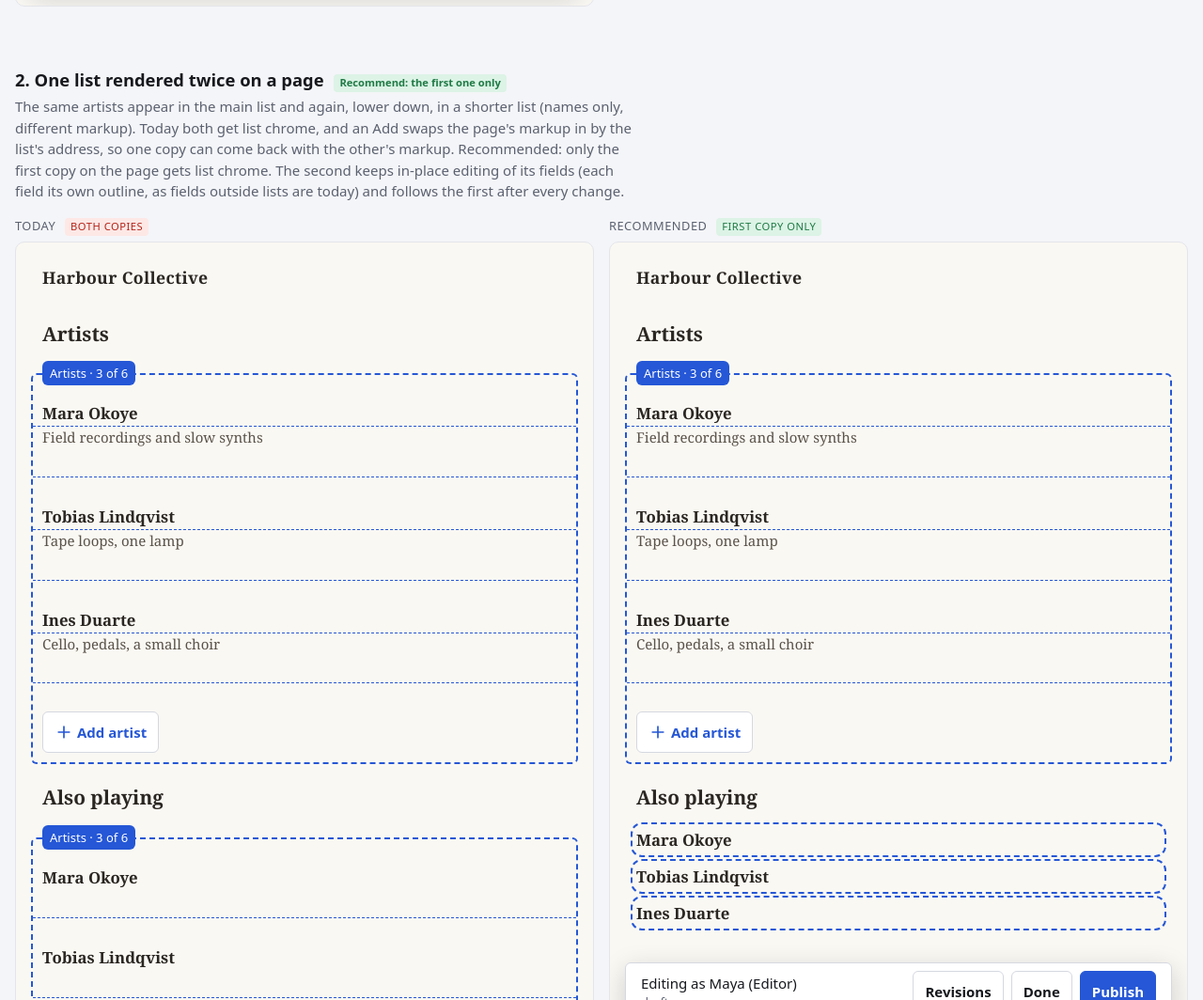
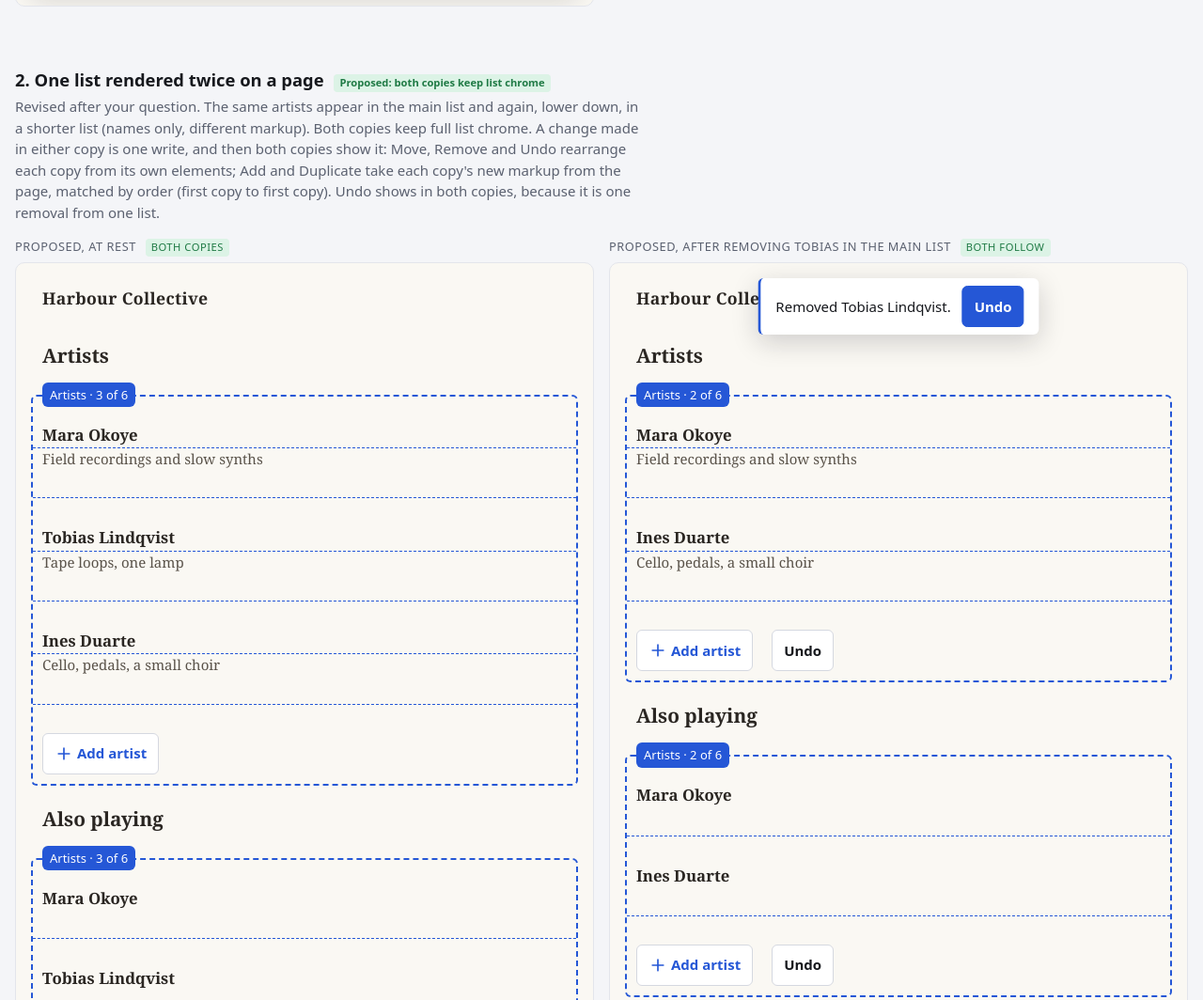
Before and after one commit to Forne14/yl-editor, a website: page docs/specs/artefacts/2026-11-list-decisions.html in a window 1280 px wide. Shown: the part 1424-2488 px from the top of the page at 94% size. Drawn offline with Linux system fonts and the light colour scheme.

Commit message:
docs(specs): revise list decisions 2 and 3 after Yassine's review (#28)
Both copies of a list keep list chrome; lists are made safe by working by
key, with two options for items that have no _key. 1, 4 and 5 marked ruled.

Co-Authored-By: Claude Opus 5.5 <noreply@anthropic.com>

```diff
--- a/docs/specs/artefacts/2026-11-list-decisions.html
+++ b/docs/specs/artefacts/2026-11-list-decisions.html
@@ -661,7 +661,7 @@
   </head>
   <body>
     <main>
-      <h1>Lists: five product decisions</h1>
+      <h1>Lists: product decisions</h1>
       <p class="lead">
         Issue #28 (edit lists: add, remove and reorder keyed array items), PR #47 (the list fixes). Ten review rounds
         keep finding edge cases in list setups #28 never asked for. Each section below shows one decision in situ: on
@@ -673,7 +673,7 @@
       </p>
 
       <!-- ===================================== 1. Nested lists ===================================== -->
-      <h2>1. A list inside another list's item <span class="tag rec">Recommend: top-level lists only</span></h2>
+      <h2>1. A list inside another list's item <span class="tag rec">Ruled 2026-11-18: top-level lists only</span></h2>
       <p class="note">
         A menu with sections; each section has its own list of dishes. Today the inner list is a list too: its own
         outline, tag, toolbars and Add, inside a row of the outer grid. Keeping both in step needs a lock in both
@@ -693,56 +693,81 @@
       </div>
 
       <!-- ===================================== 2. Rendered twice ===================================== -->
-      <h2>2. One list rendered twice on a page <span class="tag rec">Recommend: the first one only</span></h2>
+      <h2>2. One list rendered twice on a page <span class="tag rec">Proposed: both copies keep list chrome</span></h2>
       <p class="note">
-        The same artists appear in the main list and again, lower down, in a shorter list (names only, different
-        markup). Today both get list chrome, and an Add swaps the page's markup in by the list's address, so one copy
-        can come back with the other's markup. Recommended: only the first copy on the page gets list chrome. The second
-        keeps in-place editing of its fields (each field its own outline, as fields outside lists are today) and follows
-        the first after every change.
+        Revised after your question. The same artists appear in the main list and again, lower down, in a shorter list
+        (names only, different markup). Both copies keep full list chrome. A change made in either copy is one write,
+        and then both copies show it: Move, Remove and Undo rearrange each copy from its own elements; Add and Duplicate
+        take each copy's new markup from the page, matched by order (first copy to first copy). Undo shows in both
+        copies, because it is one removal from one list.
       </p>
       <div class="pair">
         <figure>
-          <figcaption>Today <span class="tag now">both copies</span></figcaption>
+          <figcaption>Proposed, at rest <span class="tag rec">both copies</span></figcaption>
           <div class="frame" data-demo="twice-now"></div>
         </figure>
         <figure>
-          <figcaption>Recommended <span class="tag rec">first copy only</span></figcaption>
-          <div class="frame" data-demo="twice-rec"></div>
+          <figcaption>
+            Proposed, after removing Tobias in the main list <span class="tag rec">both follow</span>
+          </figcaption>
+          <div class="frame" data-demo="twice-after"></div>
         </figure>
       </div>
 
-      <!-- ===================================== 3. Strict contract ===================================== -->
-      <h2>
-        3. A list the chrome can't edit safely
-        <span class="tag rec">Recommend: no list chrome, and a console warning</span>
-      </h2>
+      <!-- ===================================== 3. Lists edited safely ===================================== -->
+      <h2>3. Making every list safe to edit <span class="tag rec">Proposed: the chrome works by key</span></h2>
       <p class="note">
-        This site keys its items (<code>artists[_key=a1]</code>) but addresses their fields by position
-        (<code>artists.2.name</code>). After a remove, a failed save at <code>artists.2.name</code> would be retried
-        into whichever artist moved into place 2. Today the chrome shows the full list toolbar anyway. Recommended: the
-        list keeps in-place field editing, gets no list chrome, and the browser console says why, for the site's
-        developer. Editors never see the warning. The same applies when items aren't siblings, or a <code>_key</code> is
-        missing; an invalid <code>_key</code> from <code>newItem</code> is replaced with a generated one instead.
+        Revised after your note: no fallback to one outline per field. Two cases. <b>3a.</b> The site keys its items but
+        addresses their fields by position (<code>artists.2.name</code>). The chrome knows each item's key, so it saves
+        those fields by key (<code>artists[_key=i3].name</code>). The list is safe as it stands: full list chrome, no
+        warning. <b>3b.</b> The items have no <code>_key</code> at all, so nothing ties an edit to an item. Two ways to
+        handle it, both drawn below.
       </p>
       <div class="pair">
         <figure>
-          <figcaption>Today <span class="tag now">list chrome on an unsafe list</span></figcaption>
-          <div class="frame" data-demo="contract-now"></div>
-          <p class="callout bad">
-            <b>What goes wrong:</b> the editor's change to Ines's name fails to save. They remove Tobias. Retry then
-            writes “Ines D.” into Kofi, who is now at place 2.
+          <figcaption>
+            3a · keyed items, fields by position <span class="tag rec">full list chrome, saved by key</span>
+          </figcaption>
+          <div class="frame" data-demo="contract-keyed"></div>
+          <p class="callout">
+            <b>Under the hood:</b> Ines's name is rendered with <code>artists.2.name</code>, but the chrome saves it to
+            <code>artists[_key=i3].name</code>. A remove or move can no longer put that edit into another artist.
           </p>
         </figure>
         <figure>
-          <figcaption>Recommended <span class="tag rec">fields only, console says why</span></figcaption>
-          <div class="frame" data-demo="contract-rec"></div>
+          <figcaption>Today, for comparison <span class="tag now">same look, unsafe</span></figcaption>
+          <div class="frame" data-demo="contract-now"></div>
+          <p class="callout bad">
+            <b>What goes wrong today:</b> Ines's change fails to save, the editor removes Tobias, and Retry writes it
+            into Kofi, who is now at place 2.
+          </p>
+        </figure>
+      </div>
+      <div class="pair">
+        <figure>
+          <figcaption>3b · no <code>_key</code>, option 1 <span class="tag">fields only, one outline</span></figcaption>
+          <div class="frame" data-demo="unkeyed-fields"></div>
+          <p class="callout">
+            The same single outline and grid; every field edits in place. No list toolbar, no Add: those need a key. The
+            console tells the site's developer how to turn them on.
+          </p>
+        </figure>
+        <figure>
+          <figcaption>3b · no <code>_key</code>, option 2 <span class="tag">the chrome adds keys</span></figcaption>
+          <div class="frame" data-demo="unkeyed-keys"></div>
+          <p class="callout">
+            Full list chrome. The first Add, Remove or Move writes a <code>_key</code> into every item, in one write,
+            before it does anything else: <code>{ name: "Mara Okoye" }</code> becomes
+            <code>{ _key: "k7f2a9", name: "Mara Okoye" }</code>. Needs the site's schema to allow <code>_key</code>; if
+            it doesn't, the write is refused and the list behaves as option 1.
+          </p>
         </figure>
       </div>
 
       <!-- ===================================== 4. Undo after a conflict ===================================== -->
       <h2>
-        4. Undo after another editor changed the list <span class="tag rec">Recommend: the removal is dropped</span>
+        4. Undo after another editor changed the list
+        <span class="tag rec">Ruled 2026-11-18: the removal is dropped</span>
       </h2>
       <p class="note">
         Ines Duarte was removed. Before Undo, another editor reordered the roster and added Kofi Mensah. Undo hits the
@@ -762,7 +787,7 @@
       </div>
 
       <!-- ===================================== 5. Undo windows ===================================== -->
-      <h2>5. How long each removal can be undone <span class="tag rec">Recommend: 15 seconds each</span></h2>
+      <h2>5. How long each removal can be undone <span class="tag rec">Ruled 2026-11-18: 15 seconds each</span></h2>
       <p class="note">
         Two lists on one page, Artists and Events. The editor removes an artist at 0 s and an event at 10 s. Today one
         timer serves both: each removal restarts it, so the artist's Undo lasts until 25 s, and while an Undo is being
@@ -812,15 +837,25 @@
           `<button type="button" class="cms-btn cms-btn--ghost cms-item__danger" aria-label="Remove ${esc(name)}">${icon("remove")}</button></div>`;
 
         /** A list with the chrome's grid marking. `body(item)` returns the item's fields. */
-        function chromeList({ label, noun, max, items, body, open = -1, undo = false, tagless = false }) {
+        function chromeList({
+          label,
+          noun,
+          max,
+          items,
+          body,
+          open = -1,
+          undo = false,
+          tagless = false,
+          actions = true,
+        }) {
           const rows = items
             .map(
               (item, index) =>
-                `<li class="cms-item" ${index === open ? "data-open" : ""}>${tools(item.name, index, items.length, index === open)}<span class="cms-root cms-item__band" aria-hidden="true"></span>${body(item)}</li>`,
+                `<li class="cms-item" ${index === open ? "data-open" : ""}>${actions ? tools(item.name, index, items.length, index === open) : ""}<span class="cms-root cms-item__band" aria-hidden="true"></span>${body(item)}</li>`,
             )
             .join("");
           const tag = max ? `${label} · ${items.length} of ${max}` : `${label} · ${items.length}`;
-          return `<section class="cms-listedit" aria-label="${esc(tag)}"><span class="cms-root cms-listedit__frame" aria-hidden="true"></span>${tagless ? "" : `<span class="cms-listedit__tag cms-root" aria-hidden="true">${esc(tag)}</span>`}<ul class="cms-listedit__items">${rows}</ul><div class="cms-listedit__add cms-root"><button type="button" class="cms-btn cms-btn--add">${icon("plus")} Add ${esc(noun)}</button>${undo ? '<button type="button" class="cms-btn cms-listedit__undo">Undo</button>' : ""}</div></section>`;
+          return `<section class="cms-listedit" aria-label="${esc(tag)}"><span class="cms-root cms-listedit__frame" aria-hidden="true"></span>${tagless ? "" : `<span class="cms-listedit__tag cms-root" aria-hidden="true">${esc(tag)}</span>`}<ul class="cms-listedit__items">${rows}</ul>${actions ? "" : "<!--"}<div class="cms-listedit__add cms-root"><button type="button" class="cms-btn cms-btn--add">${icon("plus")} Add ${esc(noun)}</button>${undo ? '<button type="button" class="cms-btn cms-listedit__undo">Undo</button>' : ""}</div>${actions ? "" : "-->"}</section>`;
         }
 
         const field = (tag, text, extra = "") => `<${tag} class="cms-field" ${extra}>${esc(text)}</${tag}>`;
@@ -901,6 +936,49 @@
               max: 6,
               items: ROSTER,
               body: (artist) => `<div>${field("h4", artist.name)}</div>`,
+            })}</div>${bar()}`,
+          "twice-after": () =>
+            `<div class="host"><h1>Harbour Collective</h1><h2>Artists</h2>${chromeList({
+              label: "Artists",
+              noun: "artist",
+              max: 6,
+              items: [ROSTER[0], ROSTER[2]],
+              body: artistBody,
+              undo: true,
+            })}<h2>Also playing</h2>${chromeList({
+              label: "Artists",
+              noun: "artist",
+              max: 6,
+              items: [ROSTER[0], ROSTER[2]],
+              body: (artist) => `<div>${field("h4", artist.name)}</div>`,
+              undo: true,
+            })}</div>${toast("Removed Tobias Lindqvist.", [{ label: "Undo", primary: true }])}${bar("1 change on this page")}`,
+          "contract-keyed": () =>
+            `<div class="host"><h1>Harbour Collective</h1><h2>Artists</h2>${chromeList({
+              label: "Artists",
+              noun: "artist",
+              max: 6,
+              items: [...ROSTER, { name: "Kofi Mensah", line: "Drum machines and dub" }],
+              open: 2,
+              body: artistBody,
+            })}</div>${bar()}`,
+          "unkeyed-fields": () =>
+            `<div class="host"><h1>Harbour Collective</h1><h2>Artists</h2>${chromeList({
+              label: "Artists",
+              noun: "artist",
+              max: 6,
+              items: [...ROSTER, { name: "Kofi Mensah", line: "Drum machines and dub" }],
+              body: artistBody,
+              actions: false,
+            })}</div>${bar()}<div class="console" aria-label="Browser console (the site developer's view)"><div class="console__bar"><b>Console</b><span>Elements</span><span>Network</span></div><div class="console__row"><span>⚠</span><span>[yl-editor] artist/list:artists has no Add, Remove or Move: its items have no _key, so an edit can't be tied to an item. Give each item a _key to turn them on. See docs/chrome.md → Lists.</span></div></div>`,
+          "unkeyed-keys": () =>
+            `<div class="host"><h1>Harbour Collective</h1><h2>Artists</h2>${chromeList({
+              label: "Artists",
+              noun: "artist",
+              max: 6,
+              items: [...ROSTER, { name: "Kofi Mensah", line: "Drum machines and dub" }],
+              open: 1,
+              body: artistBody,
             })}</div>${bar()}`,
           "twice-rec": () =>
             `<div class="host"><h1>Harbour Collective</h1><h2>Artists</h2>${chromeList({
```
